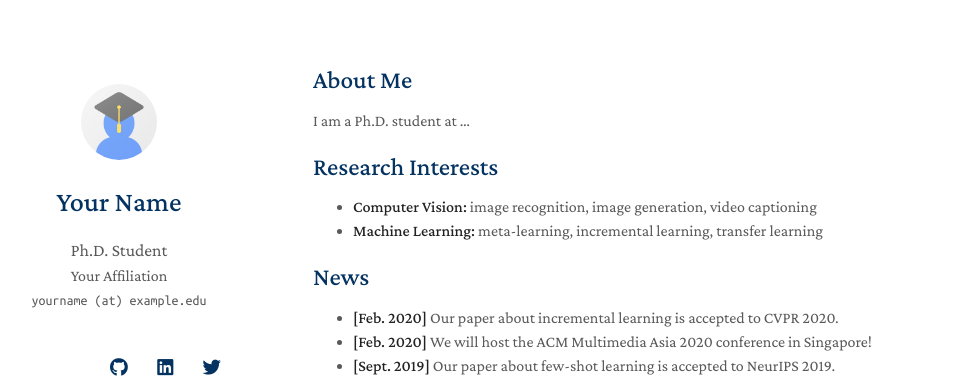
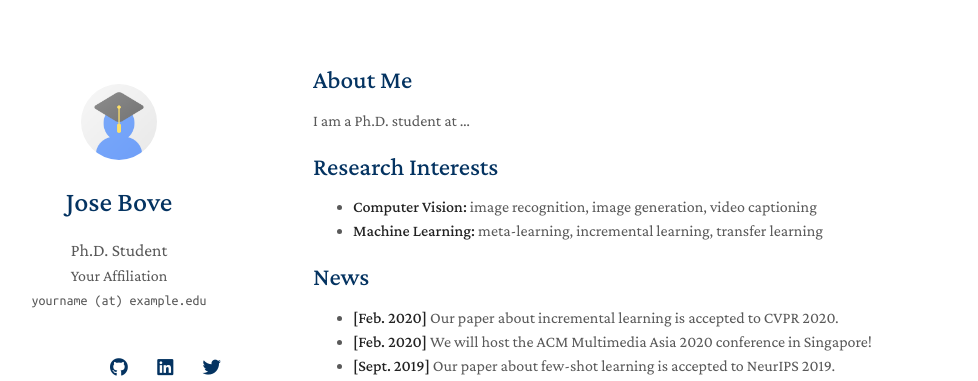
Before and after one commit to marketao/marketao.github.io, a Jekyll site: the page built from index.md, in a window 1280 px wide. Shown: the top 381 px of the page, without its empty margins (157-1135 px from the left). Built offline with Jekyll 4.4.1, drawn with Linux system fonts in a browser that asks for light colours; nearby versions of some CDN libraries; a style sheet for code colours, icons or effects is not loaded; our own code applies the rules of GitHub Pages for plain Markdown files.

Commit message:
Update _config.yml

```diff
--- a/_config.yml
+++ b/_config.yml
@@ -1,5 +1,5 @@
 # Basic Information
-title: Your Name
+title: Jose Bove
 position: Ph.D. Student
 affiliation: Your Affiliation
 email: yourname (at) example.edu
```
